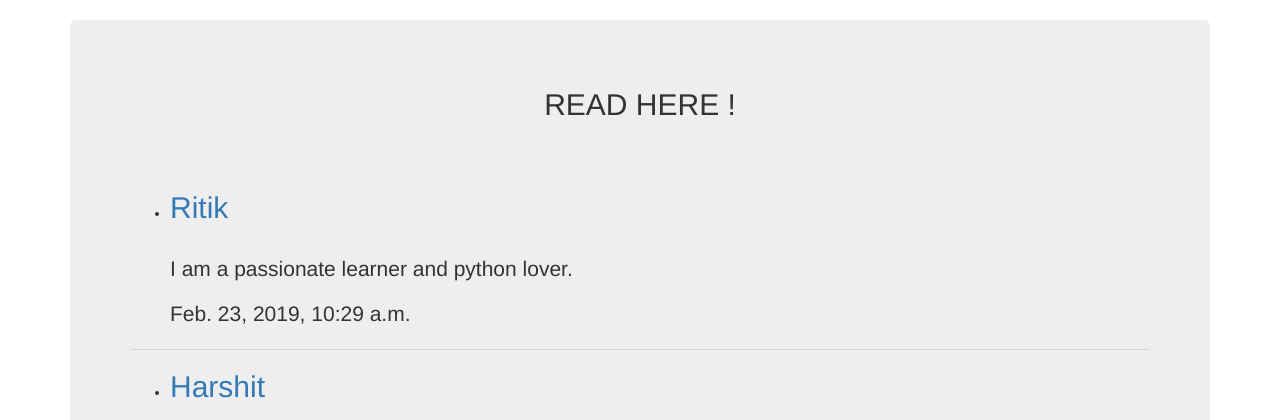
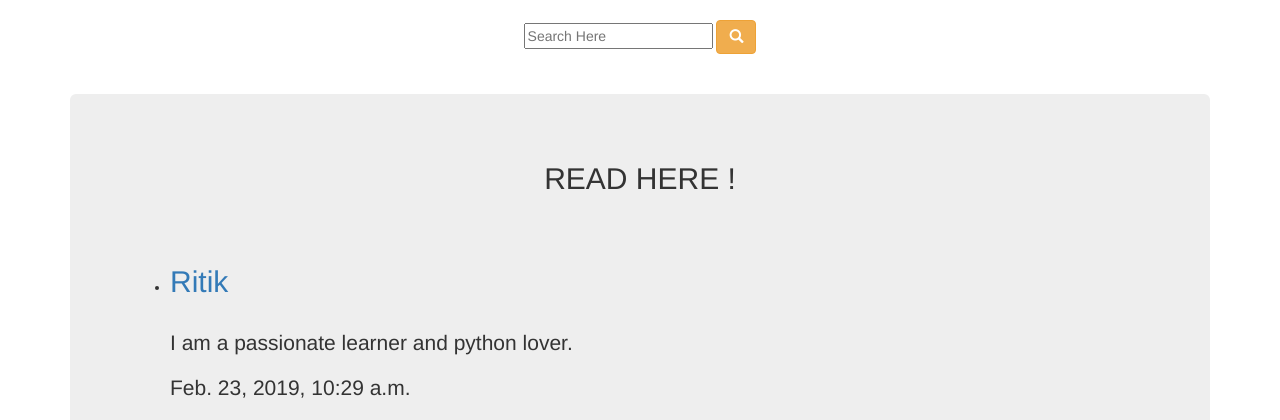
Before and after one commit to Yash280160/Techblog, a Django app: page /post/ in a window 1280 px wide. Shown: the part 52-472 px from the top of the page. Run offline with Django 3.2, Linux system fonts and the light colour scheme; data comes from the database, SQL or seed files in the repository; both versions use the stored data as it was after the commit; some libraries are stand-ins or nearby versions.

Commit message:
added search bar

```diff
--- a/blog/basic_app/templates/basic_app/qlist.html
+++ b/blog/basic_app/templates/basic_app/qlist.html
@@ -3,6 +3,17 @@
 {% block title %}Happy Blogging{% endblock %}
 
 {% block content %}
+
+<center>
+<form method= "GET" >
+
+<input type = "text" placeholder="Search Here" name = 'q' value = '{{request.GET.q}}'>
+<button class  = "btn btn-warning"><center><span class= 'glyphicon glyphicon-search'></span></center></button></form>
+
+</form>
+</center>
+
+<br><br>
 
 <div class = "container">
 	<div class = "jumbotron">
--- a/blog/basic_app/views.py
+++ b/blog/basic_app/views.py
@@ -5,6 +5,7 @@ from django.contrib import auth
 from .models import Ask,Comment
 from django.utils import timezone
 from basic_app.forms import PostForm,CommentForm
+from django.db.models import Q
 
 
 def register(request):
@@ -47,6 +48,11 @@ def logout(request):
 
 def questions_list(request):
 	ques = Ask.objects.filter(created_date__lte = timezone.now()).order_by('-created_date')
+
+	query = request.GET.get('q')
+	if query:
+		ques = ques.filter(title__icontains= query)
+
 	return render(request, 'basic_app/qlist.html', {'ques' : ques})
 
 def post(request):
```
Also changed, not shown: blog/db.sqlite3.
